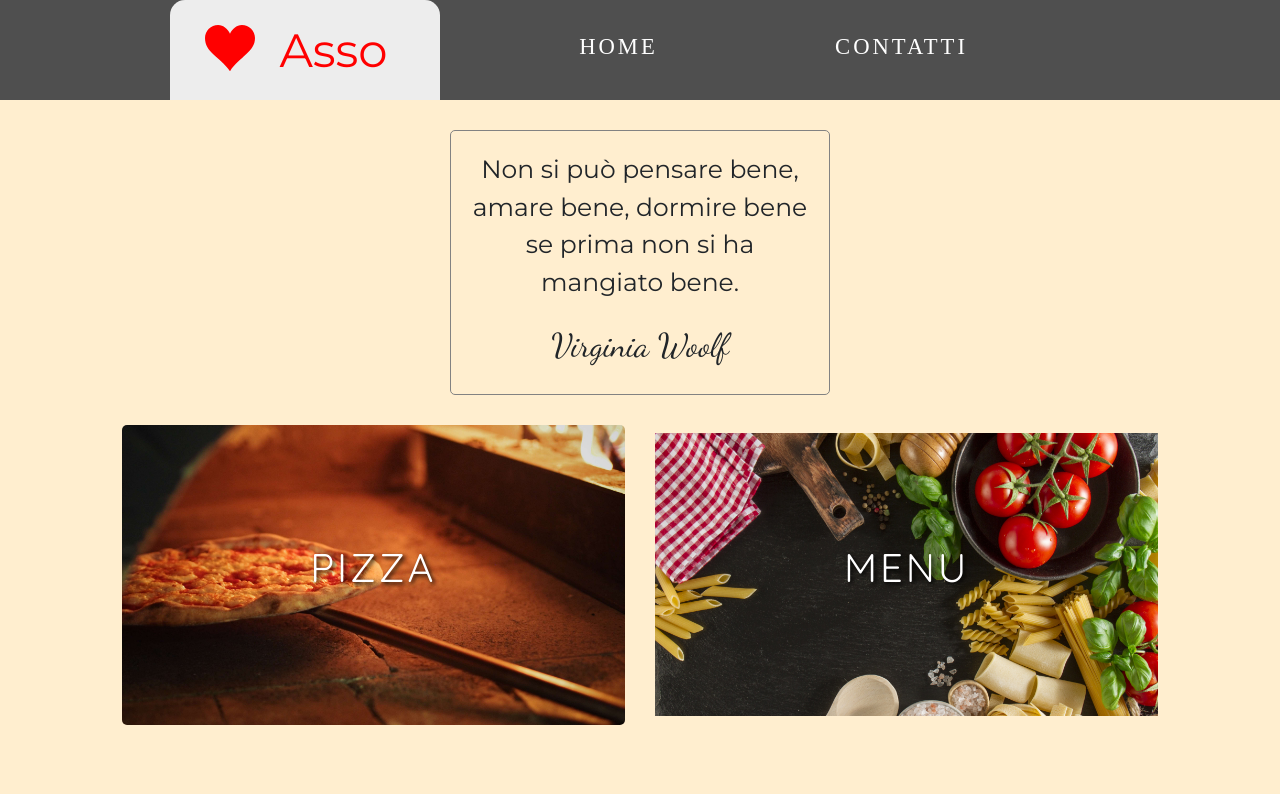
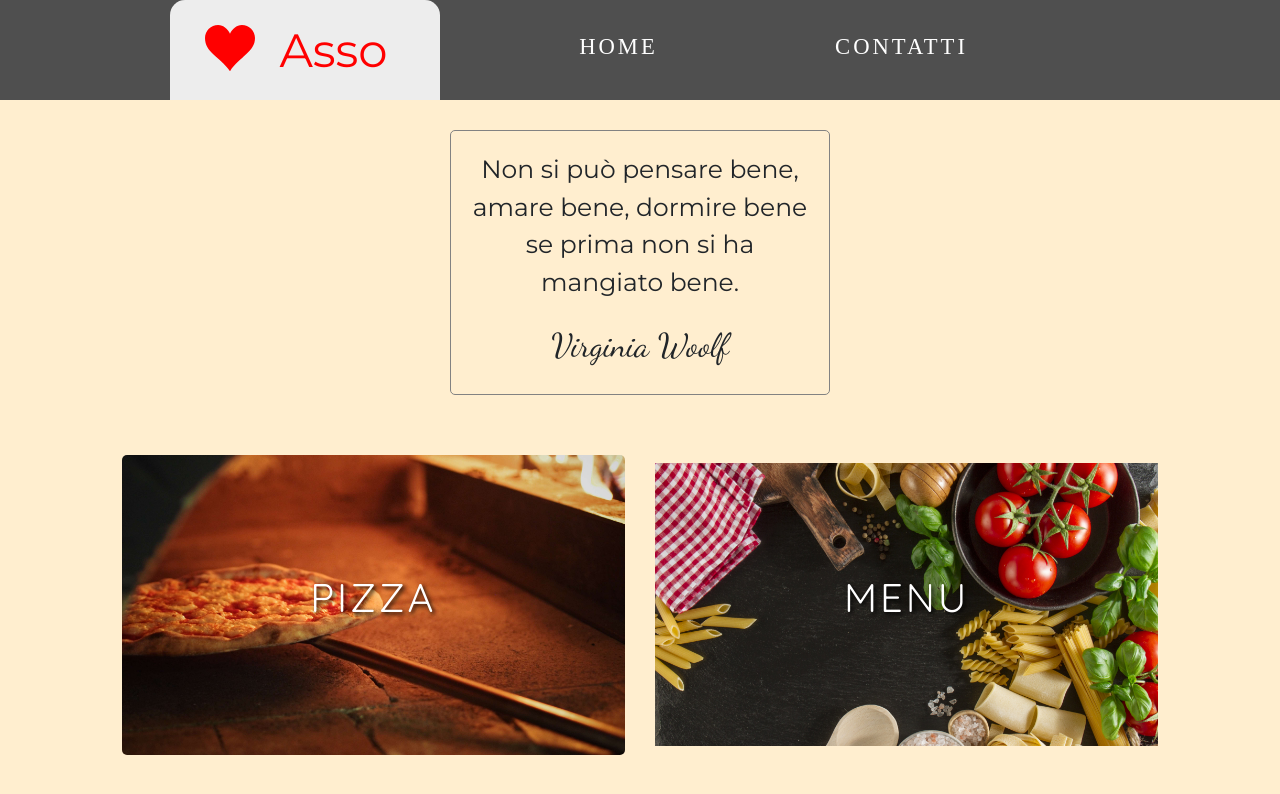
Before and after one commit to Guu97/asso, a plain HTML site: page Asso/index.html in a window 1280 px wide. Drawn offline with nearby package versions, Linux system fonts and the light colour scheme; a web font is replaced by a local one.

Commit message:
Improved layout
Change some class

```diff
--- a/Asso/css/index.css
+++ b/Asso/css/index.css
@@ -79,9 +79,11 @@ body:not(#head){
 }
 
 .box{
-    border:1px rgb(130,130,130) solid;
+
+    padding-top:30px;
+   /* border:1px rgb(130,130,130) solid;
     border-radius: 5px;
-    margin:30px auto;
+    margin:30px auto;*/
    /* transition: 0.2s margin-right;*/
 }
 
--- a/Asso/index.html
+++ b/Asso/index.html
@@ -37,22 +37,25 @@
                         Your browser does not support the video tag.
                 </video>
             </div>-->
-            <div id="boxFrase">
-                <div id="text">
-                    <div class="boxFrase"><span class="frase">Non si può pensare bene, amare bene, dormire bene se prima non si ha mangiato bene.</span><br></div>
-                    <div class="boxAutore"><span class="autore">Virginia Woolf</span></div>
+            <div class="container-fluid">
+                <div class="row">
+                    <div id="boxFrase">
+                        <div id="text">
+                            <div class="boxFrase"><span class="frase">Non si può pensare bene, amare bene, dormire bene se prima non si ha mangiato bene.</span><br></div>
+                            <div class="boxAutore"><span class="autore">Virginia Woolf</span></div>
+                        </div>
+                    </div>
                 </div>
-            </div>
-            <div class="container-fluid">
+
                 <div class="row justify-content-sm-center">
-                    <div class="col-sm-auto"></div>
-                    <div id="boxPizza" class="col-sm-5">
+                    <div class="col-lg-auto"></div>
+                    <div id="boxPizza" class="col-lg-5 box">
                         <div class="boxImg" id="imgPizza"><div class="textBoxImg"><span class="spanImg">Pizza</span></div></div>
                     </div>
-                    <div id="boxCucina"class="col-sm-5">
+                    <div id="boxCucina"class="col-lg-5 box">
                         <a class="link" href="#" onclick="window.open('pdf/menu.pdf', '_blank', 'fullscreen=yes'); return false;"><div class="boxImg" id="imgCucina"><div class="textBoxImg"><span class="spanImg">MENU</span></div></div></a>
                     </div>
-                    <div class="col-sm-auto"></div>
+                    <div class="col-lg-auto"></div>
                 </div>
             </div>
             <!--Menu-->
```
